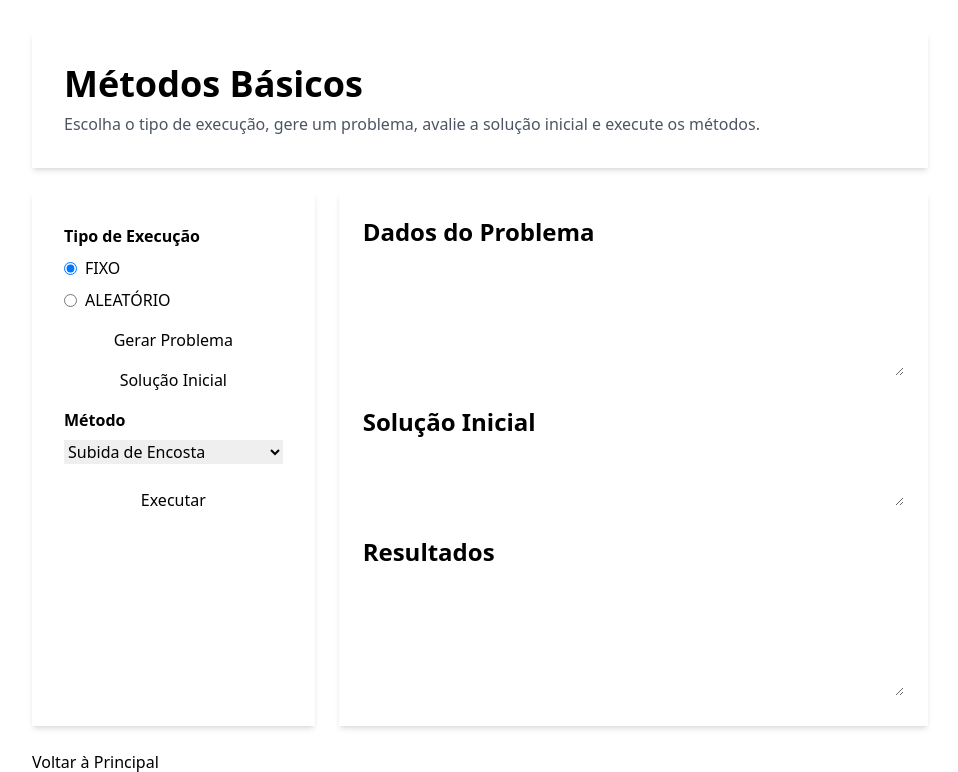
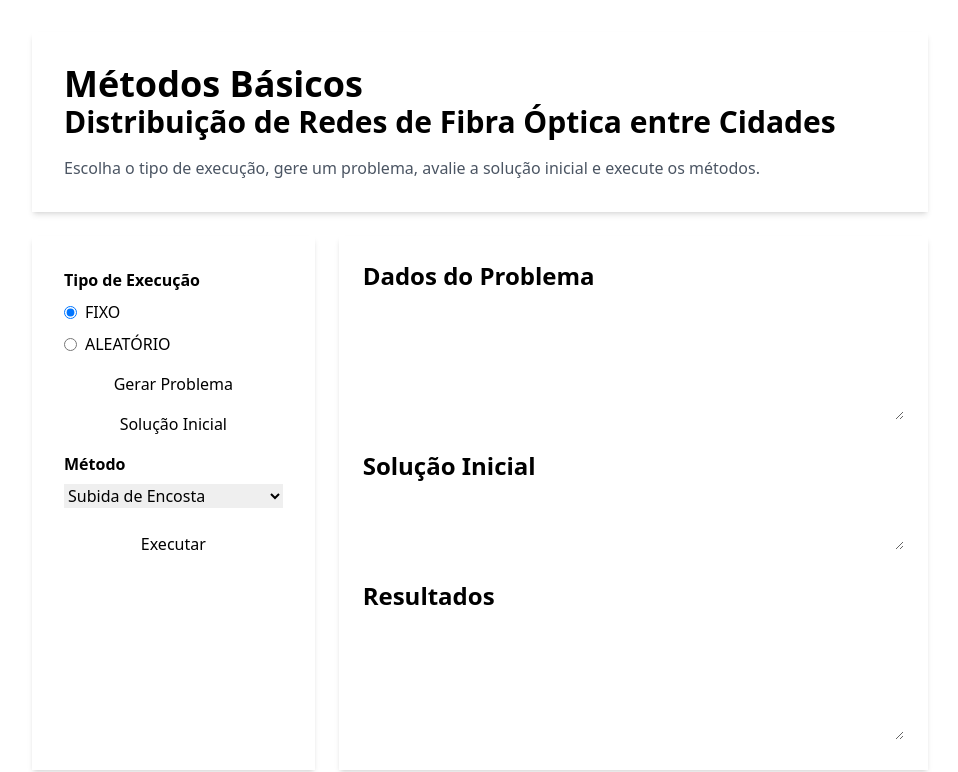
Before and after one commit to AmandaPradoGit/LinearProgramming, a Django app: page /algBasicos/ in a window 1280 px wide. Shown: the top 772 px of the page, without its empty margins (160-1118 px from the left). Run offline with Django 5.2, Linux system fonts and the light colour scheme; some libraries are stand-ins or nearby versions.

Commit message:
feat: add basic methods page for fiber optic network distribution

```diff
--- a/core/templates/algBasicos.html
+++ b/templates/algBasicos.html
@@ -12,6 +12,7 @@
         <header class="mb-6">
             <div class="card bg-base-100 shadow-md p-8">
                 <h1 class="text-4xl font-bold text-primary">Métodos Básicos</h1>
+                <h2 class="text-3xl font-bold text-primary mb-4">Distribuição de Redes de Fibra Óptica entre Cidades</h2>
                 <p class="text-gray-600 mt-2">Escolha o tipo de execução, gere um problema, avalie a solução inicial e execute os métodos.</p>
             </div>
         </header>
```
